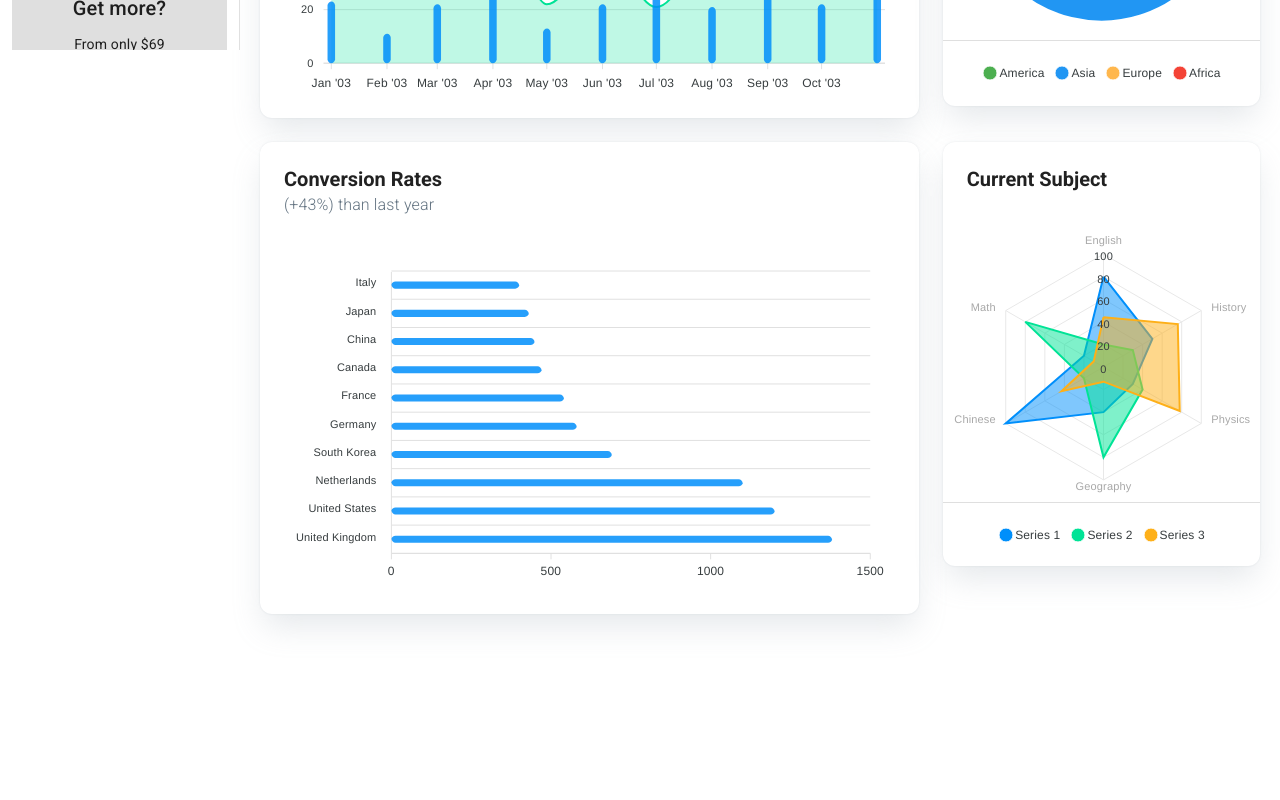
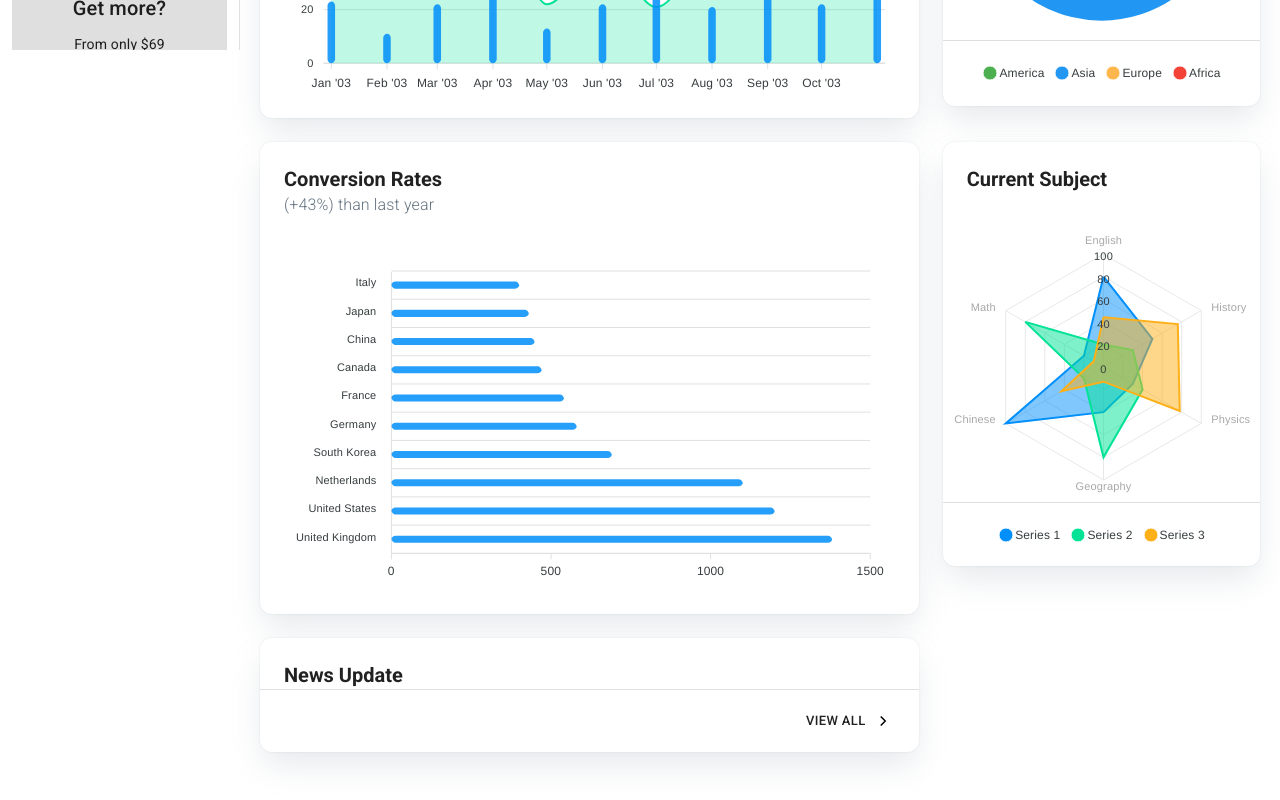
Before and after one commit to super-austin/MUISample, a React (Create React App) app: page /dashboard in a window 1280 px wide. Shown: the part 750-1550 px from the top of the page. Before the commit the page ends 1412 px from the top, so only its background shows below. Built offline with nearby package versions, Linux system fonts and the light colour scheme.

Commit message:
dash>NewsUpdate> completed the footer, build the contents

```diff
--- /dev/null
+++ b/src/components/Dashboard/NewsUpdate.js
@@ -0,0 +1,50 @@
+import { Link as RouterLink } from "react-router-dom";
+import { styled } from "@material-ui/styles";
+import { Box, Button, Divider } from "@material-ui/core";
+import DashCard from "./DashCard";
+import DashCardHeader from "./DashCardHeader";
+import { GrFormNext } from "react-icons/gr";
+
+// Button Style
+const ButtonStyle = styled(Button)(({ theme }) => ({
+  backgroundColor: "transparent",
+  textTransform: "inherit",
+  fontWeight: 600,
+  padding: "2px 4px",
+  "&:hover": {
+    backgroundColor: theme.palette.gray.light,
+  },
+}));
+
+const NewsUpdate = () => {
+  return (
+    <DashCard>
+      <DashCardHeader title="News Update" />
+
+      {/* Main Content */}
+
+      {/* footer */}
+
+      <Divider />
+      <Box
+        sx={{
+          py: 2,
+          px: 3,
+          textAlign: "right",
+        }}
+      >
+        <Button
+          to="/"
+          component={RouterLink}
+          size="small"
+          color="inherit"
+          endIcon={<GrFormNext />}
+        >
+          View All
+        </Button>
+      </Box>
+    </DashCard>
+  );
+};
+
+export default NewsUpdate;
--- a/src/pages/Dashboard.js
+++ b/src/pages/Dashboard.js
@@ -5,6 +5,7 @@ import ChartSiteVisits from "../components/Dashboard/ChartSiteVisits";
 import ConversionRate from "../components/Dashboard/ConversionRate";
 import CurrentVisits from "../components/Dashboard/CurrentVisits";
 import InfoCards from "../components/Dashboard/InfoCards";
+import NewsUpdate from "../components/Dashboard/NewsUpdate";
 
 // grid container style
 const GridContainerStyle = styled(Grid)(({ theme }) => ({
@@ -49,6 +50,11 @@ const Dashboard = () => {
         <Grid item xs={12} md={6} lg={4}>
           <ChartCurrentSubject />
         </Grid>
+
+        {/* News Update */}
+        <Grid item xs={12} md={6} lg={8}>
+          <NewsUpdate />
+        </Grid>
       </GridContainerStyle>
     </>
   );
```
